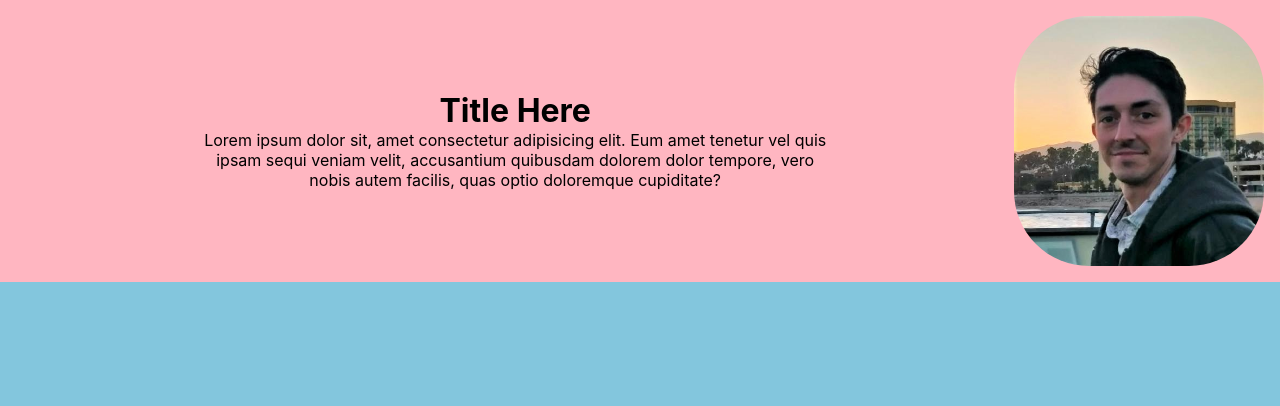
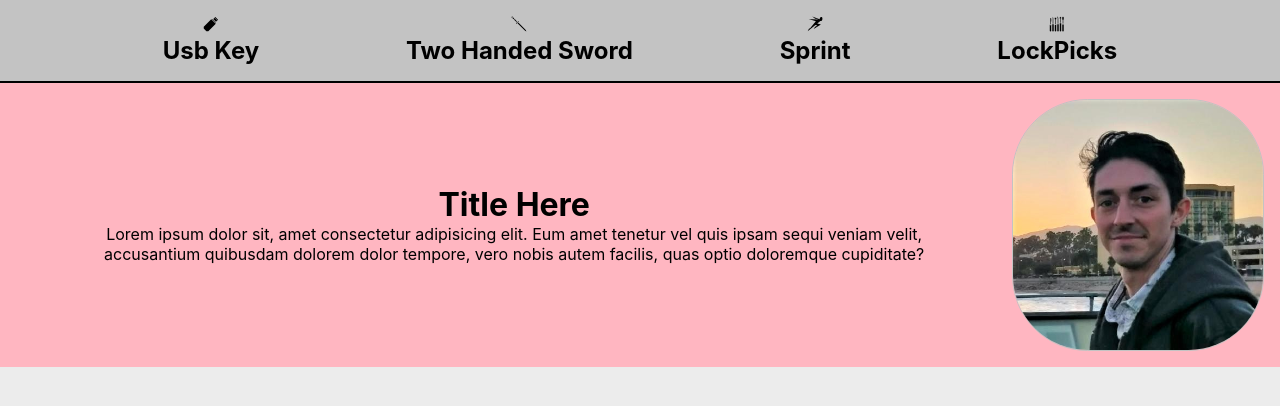
Before and after one commit to YTyler/personal-site, a React (Create React App) app: page / in a window 1280 px wide. Shown: the top 406 px of the page. Built offline with nearby package versions, Linux system fonts and the light colour scheme.

Commit message:
create navbar & styling

```diff
--- a/package.json
+++ b/package.json
@@ -8,6 +8,7 @@
     "@testing-library/user-event": "^12.1.10",
     "react": "^17.0.2",
     "react-dom": "^17.0.2",
+    "react-icons": "^4.3.1",
     "react-scripts": "4.0.3",
     "web-vitals": "^1.0.1"
   },
--- a/src/App.jsx
+++ b/src/App.jsx
@@ -1,9 +1,11 @@
 import React from "react";
 import Home from "./components/Home";
+import Nav from "./components/Nav";
 
 export default function App() {
   return (
     <div className="App">
+      <Nav />
       <Home />
     </div>
   );
--- /dev/null
+++ b/src/components/Nav.jsx
@@ -0,0 +1,31 @@
+import React from "react";
+import {
+  GiUsbKey,
+  GiLockpicks,
+  GiTwoHandedSword,
+  GiSprint,
+} from "react-icons/gi";
+import styles from "../styles/Nav.module.css";
+
+export default function Nav() {
+  return (
+    <div className={"row " + styles.navContainer}>
+      <div className={styles.buttton}>
+        <GiUsbKey />
+        <h2>Usb Key</h2>
+      </div>
+      <div>
+        <GiTwoHandedSword />
+        <h2>Two Handed Sword</h2>
+      </div>
+      <div>
+        <GiSprint />
+        <h2>Sprint</h2>
+      </div>
+      <div>
+        <GiLockpicks />
+        <h2>LockPicks</h2>
+      </div>
+    </div>
+  );
+}
--- a/src/index.css
+++ b/src/index.css
@@ -10,10 +10,10 @@ body {
     sans-serif;
   -webkit-font-smoothing: antialiased;
   -moz-osx-font-smoothing: grayscale;
-  background-color: rgb(131, 198, 221);
+  background-color: rgb(236, 236, 236);
 }
 
-code {
-  font-family: source-code-pro, Menlo, Monaco, Consolas, "Courier New",
-    monospace;
+.row {
+  display: flex;
+  justify-content: space-evenly;
 }
--- a/src/styles/Home.module.css
+++ b/src/styles/Home.module.css
@@ -6,11 +6,14 @@
 }
 
 .content {
-  width: 50%;
   margin: auto;
+  padding: 1em;
+  width: 70%;
+  border-radius: 16px;
 }
 
 .profile {
+  border: 1px solid rgb(195, 195, 195);
   border-radius: 30%;
   height: auto;
   width: 20%;
--- /dev/null
+++ b/src/styles/Nav.module.css
@@ -0,0 +1,11 @@
+.navContainer {
+  background-color: rgb(195, 195, 195);
+  padding: 1em;
+  border-width: 0px 0px 2px 0px;
+  border-color: black;
+  border-style: solid;
+}
+
+.button {
+  font-size: 1em;
+}
```
Also changed, not shown: 1 other file (tests, documents, lock files or other folders).
